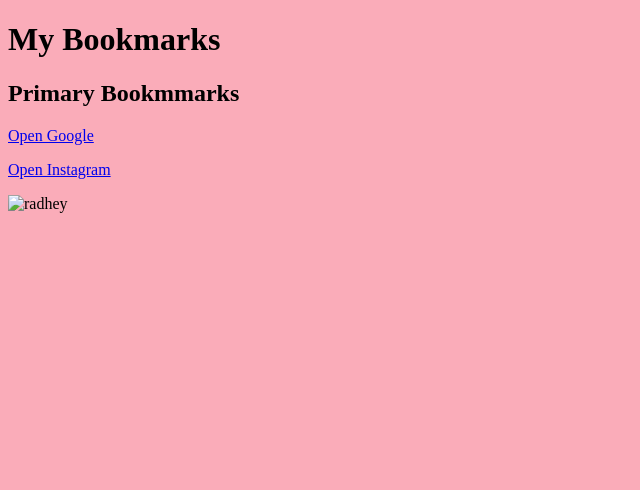
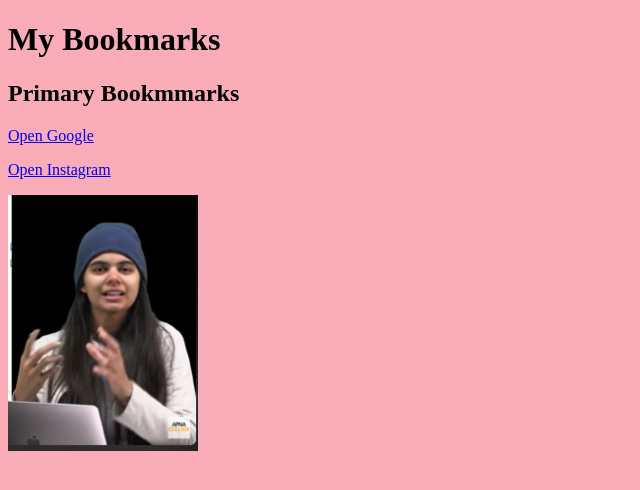
Before and after one commit to Dev-Ravit/1st-Project, a plain HTML site: page index.html in a window 1280 px wide. Shown: the whole page, without its empty margins (0-640 px from the left). Drawn offline with Linux system fonts and the light colour scheme.

Commit message:
Update index.html

```diff
--- a/index.html
+++ b/index.html
@@ -16,6 +16,6 @@
    <p> <a target="_blank" href="https://www.google.com">Open Google</a></p>
    <p><a target="_blank" href="https://www.instagram.com">Open Instagram</a></p>
     <p style="background-color: gray;"></p>
-    <img width="190"  src="bby.png" alt="radhey">
+    <img width="190"  src="Screenshot (40).png" alt="radhey">
 </body>
 </html>
```
